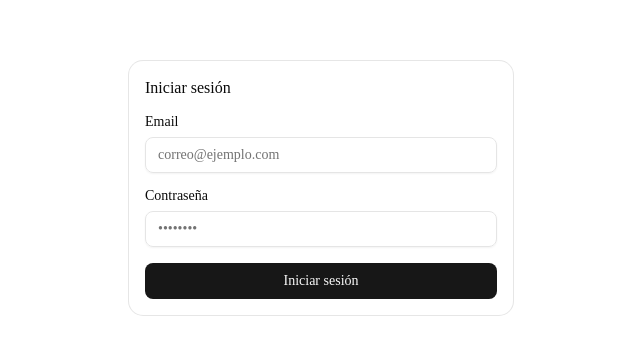
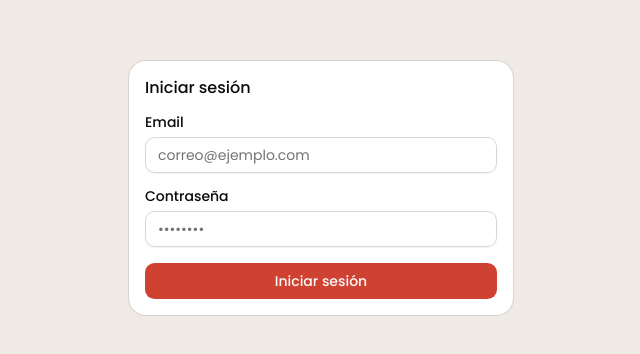
Before and after one commit to crdavip/envichips, a Next.js app: page /login in a window 1280 px wide. Shown: the part 212-566 px from the top of the page, without its empty margins (319-959 px from the left). Built offline with nearby package versions, Linux system fonts and the light colour scheme.

Commit message:
feat: apply brand colors (#E35841, #EBE9DD, #141414) to shadcn theme
Map brand identity to CSS variables using oklch values for Tailwind
compatibility. Add --color-brand-* utilities for direct access. Fix
circular --font-sans reference to properly resolve Poppins via
--font-poppins-sans.

```diff
--- a/app/globals.css
+++ b/app/globals.css
@@ -7,7 +7,7 @@
 @theme inline {
   --color-background: var(--background);
   --color-foreground: var(--foreground);
-  --font-sans: var(--font-sans);
+  --font-sans: var(--font-poppins-sans);
   --font-mono: var(--font-geist-mono);
   --font-heading: var(--font-sans);
   --color-sidebar-ring: var(--sidebar-ring);
@@ -39,6 +39,9 @@
   --color-popover: var(--popover);
   --color-card-foreground: var(--card-foreground);
   --color-card: var(--card);
+  --color-brand-primary: #E35841;
+  --color-brand-light: #EBE9DD;
+  --color-brand-dark: #141414;
   --radius-sm: calc(var(--radius) * 0.6);
   --radius-md: calc(var(--radius) * 0.8);
   --radius-lg: var(--radius);
@@ -49,72 +52,72 @@
 }
 
 :root {
-  --background: oklch(1 0 0);
+  --background: oklch(0.94 0.01 75);
   --foreground: oklch(0.145 0 0);
   --card: oklch(1 0 0);
   --card-foreground: oklch(0.145 0 0);
   --popover: oklch(1 0 0);
   --popover-foreground: oklch(0.145 0 0);
-  --primary: oklch(0.205 0 0);
+  --primary: oklch(0.58 0.18 30);
   --primary-foreground: oklch(0.985 0 0);
-  --secondary: oklch(0.97 0 0);
+  --secondary: oklch(0.92 0.02 75);
   --secondary-foreground: oklch(0.205 0 0);
-  --muted: oklch(0.97 0 0);
+  --muted: oklch(0.92 0.02 75);
   --muted-foreground: oklch(0.556 0 0);
-  --accent: oklch(0.97 0 0);
+  --accent: oklch(0.92 0.02 75);
   --accent-foreground: oklch(0.205 0 0);
   --destructive: oklch(0.577 0.245 27.325);
-  --border: oklch(0.922 0 0);
-  --input: oklch(0.922 0 0);
-  --ring: oklch(0.708 0 0);
-  --chart-1: oklch(0.87 0 0);
-  --chart-2: oklch(0.556 0 0);
-  --chart-3: oklch(0.439 0 0);
-  --chart-4: oklch(0.371 0 0);
-  --chart-5: oklch(0.269 0 0);
-  --radius: 0.625rem;
-  --sidebar: oklch(0.985 0 0);
+  --border: oklch(0.88 0.01 75);
+  --input: oklch(0.88 0.01 75);
+  --ring: oklch(0.58 0.18 30);
+  --chart-1: oklch(0.58 0.18 30);
+  --chart-2: oklch(0.65 0.12 45);
+  --chart-3: oklch(0.5 0.15 350);
+  --chart-4: oklch(0.7 0.08 80);
+  --chart-5: oklch(0.45 0.1 20);
+  --radius: 0.75rem;
+  --sidebar: oklch(0.96 0.005 75);
   --sidebar-foreground: oklch(0.145 0 0);
-  --sidebar-primary: oklch(0.205 0 0);
+  --sidebar-primary: oklch(0.58 0.18 30);
   --sidebar-primary-foreground: oklch(0.985 0 0);
-  --sidebar-accent: oklch(0.97 0 0);
+  --sidebar-accent: oklch(0.92 0.02 75);
   --sidebar-accent-foreground: oklch(0.205 0 0);
-  --sidebar-border: oklch(0.922 0 0);
-  --sidebar-ring: oklch(0.708 0 0);
+  --sidebar-border: oklch(0.88 0.01 75);
+  --sidebar-ring: oklch(0.58 0.18 30);
 }
 
 .dark {
   --background: oklch(0.145 0 0);
   --foreground: oklch(0.985 0 0);
-  --card: oklch(0.205 0 0);
+  --card: oklch(0.18 0.005 30);
   --card-foreground: oklch(0.985 0 0);
-  --popover: oklch(0.205 0 0);
+  --popover: oklch(0.18 0.005 30);
   --popover-foreground: oklch(0.985 0 0);
-  --primary: oklch(0.922 0 0);
-  --primary-foreground: oklch(0.205 0 0);
-  --secondary: oklch(0.269 0 0);
+  --primary: oklch(0.65 0.15 30);
+  --primary-foreground: oklch(0.985 0 0);
+  --secondary: oklch(0.25 0.01 30);
   --secondary-foreground: oklch(0.985 0 0);
-  --muted: oklch(0.269 0 0);
-  --muted-foreground: oklch(0.708 0 0);
-  --accent: oklch(0.269 0 0);
+  --muted: oklch(0.25 0.01 30);
+  --muted-foreground: oklch(0.65 0 0);
+  --accent: oklch(0.25 0.01 30);
   --accent-foreground: oklch(0.985 0 0);
   --destructive: oklch(0.704 0.191 22.216);
-  --border: oklch(1 0 0 / 10%);
-  --input: oklch(1 0 0 / 15%);
-  --ring: oklch(0.556 0 0);
-  --chart-1: oklch(0.87 0 0);
-  --chart-2: oklch(0.556 0 0);
-  --chart-3: oklch(0.439 0 0);
-  --chart-4: oklch(0.371 0 0);
-  --chart-5: oklch(0.269 0 0);
-  --sidebar: oklch(0.205 0 0);
+  --border: oklch(0.25 0.01 30);
+  --input: oklch(0.25 0.01 30);
+  --ring: oklch(0.65 0.15 30);
+  --chart-1: oklch(0.65 0.15 30);
+  --chart-2: oklch(0.7 0.1 45);
+  --chart-3: oklch(0.55 0.12 350);
+  --chart-4: oklch(0.75 0.08 80);
+  --chart-5: oklch(0.5 0.1 20);
+  --sidebar: oklch(0.18 0.005 30);
   --sidebar-foreground: oklch(0.985 0 0);
-  --sidebar-primary: oklch(0.488 0.243 264.376);
+  --sidebar-primary: oklch(0.65 0.15 30);
   --sidebar-primary-foreground: oklch(0.985 0 0);
-  --sidebar-accent: oklch(0.269 0 0);
+  --sidebar-accent: oklch(0.25 0.01 30);
   --sidebar-accent-foreground: oklch(0.985 0 0);
-  --sidebar-border: oklch(1 0 0 / 10%);
-  --sidebar-ring: oklch(0.556 0 0);
+  --sidebar-border: oklch(0.25 0.01 30);
+  --sidebar-ring: oklch(0.65 0.15 30);
 }
 
 @layer base {
--- a/app/layout.tsx
+++ b/app/layout.tsx
@@ -1,20 +1,16 @@
 import type { Metadata } from "next";
-import { Geist, Geist_Mono } from "next/font/google";
+import { Poppins } from "next/font/google";
 import "./globals.css";
 
-const geistSans = Geist({
-  variable: "--font-geist-sans",
+const popinsSans = Poppins({
+  variable: "--font-poppins-sans",
   subsets: ["latin"],
-});
-
-const geistMono = Geist_Mono({
-  variable: "--font-geist-mono",
-  subsets: ["latin"],
+  weight: ["400", "500", "600", "700"],
 });
 
 export const metadata: Metadata = {
-  title: "Create Next App",
-  description: "Generated by create next app",
+  title: "Envichips - SaaS",
+  description: "Punto de venta y gestión de negocio.",
 };
 
 export default function RootLayout({
@@ -24,8 +20,8 @@ export default function RootLayout({
 }>) {
   return (
     <html
-      lang="en"
-      className={`${geistSans.variable} ${geistMono.variable} h-full antialiased`}
+      lang="es"
+      className={`${popinsSans.variable} h-full antialiased`}
     >
       <body className="min-h-full flex flex-col">{children}</body>
     </html>
```
